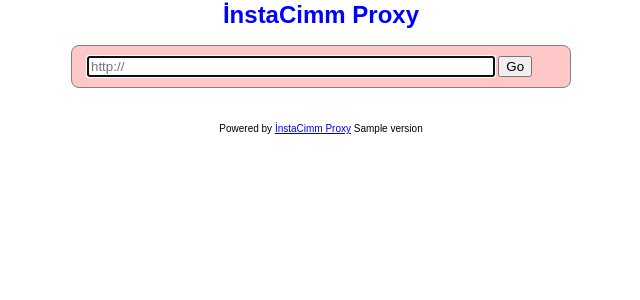
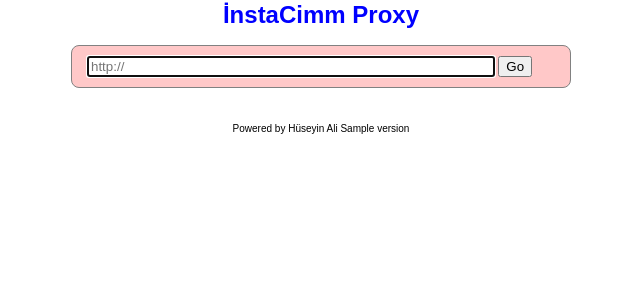
Before and after one commit to AllahsizHuseyin/php-proxy, a PHP site: template templates/main.php in a window 1280 px wide. Shown: the part 149-449 px from the top of the page, without its empty margins (319-959 px from the left). Run offline with PHP 8.4, Linux system fonts and the light colour scheme; the template is opened without the code that fills it: most values are stand-ins (such as "Sample title", 1, 10 or a date in 2020).

Commit message:
Update main.php

```diff
--- a/templates/main.php
+++ b/templates/main.php
@@ -2,7 +2,7 @@
 <html>
 <head>
 
-<title>İnstaCimm Proxy</title>
+<title>Hüseyin Ali Proxy</title>
 
 <meta name="generator" content="php-proxy.com">
 <meta name="version" content="<?=$version;?>">
@@ -82,7 +82,7 @@ html body {
 </div>
 
 <div id="footer">
-	Powered by <a href="//www.instacimm.com/" target="_blank">İnstaCimm Proxy</a> <?php echo $version; ?>
+	Powered by Hüseyin Ali <?php echo $version; ?>
 </div>
 
 
```
